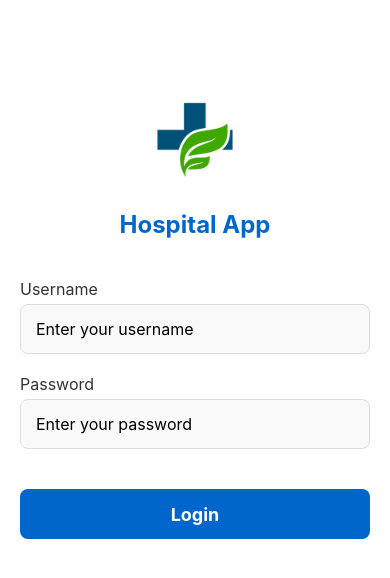
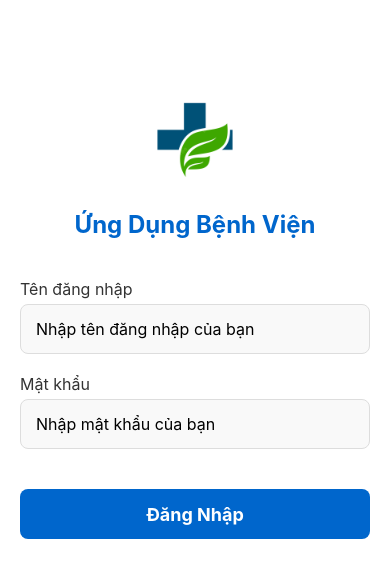
Before and after one commit to nguyentttse180432/hospital_mobile, a React Native app: screen /SimpleLogin in a window 390 px wide. Shown: the top 578 px of the page. Built offline with nearby package versions, Linux system fonts and the light colour scheme.

Commit message:
Chuyển giao diện sang tiếng Việt

```diff
--- a/src/screens/SimpleHomeScreen.js
+++ b/src/screens/SimpleHomeScreen.js
@@ -7,6 +7,7 @@ import {
   Image,
 } from "react-native";
 import AsyncStorage from "@react-native-async-storage/async-storage";
+import hospitalLogo from "../assets/hospital.png"; // Adjust the path as necessary
 
 const SimpleHomeScreen = ({ navigation }) => {
   const [username, setUsername] = useState("");
@@ -43,24 +44,24 @@ const SimpleHomeScreen = ({ navigation }) => {
     <View style={styles.container}>
       <View style={styles.header}>
         <Image
-          source={require("../../assets/hospital.png")}
+          source={hospitalLogo}
           style={styles.logo}
           resizeMode="contain"
         />
-        <Text style={styles.title}>Hospital App</Text>
+        <Text style={styles.title}>Ứng Dụng Bệnh Viện</Text>
       </View>
 
       <View style={styles.welcomeContainer}>
         <Text style={styles.welcomeText}>
-          Welcome, <Text style={styles.usernameText}>{username}</Text>!
+          Xin chào, <Text style={styles.usernameText}>{username}</Text>!
         </Text>
         <Text style={styles.messageText}>
-          You have successfully logged in to the simplified hospital app.
+          Bạn đã đăng nhập thành công vào ứng dụng bệnh viện đơn giản hóa.
         </Text>
       </View>
 
       <TouchableOpacity style={styles.logoutButton} onPress={handleLogout}>
-        <Text style={styles.logoutButtonText}>Logout</Text>
+        <Text style={styles.logoutButtonText}>Đăng Xuất</Text>
       </TouchableOpacity>
     </View>
   );
--- a/src/screens/auth/SimpleLoginScreen.js
+++ b/src/screens/auth/SimpleLoginScreen.js
@@ -18,7 +18,7 @@ const SimpleLoginScreen = ({ navigation }) => {
   const handleLogin = async () => {
     // Simple validation
     if (!username || !password) {
-      Alert.alert("Error", "Please enter both username and password");
+      Alert.alert("Lỗi", "Vui lòng nhập cả tên đăng nhập và mật khẩu");
       return;
     }
 
@@ -30,7 +30,7 @@ const SimpleLoginScreen = ({ navigation }) => {
       // Navigate to the simplified home screen
       navigation.replace("SimpleHome");
     } catch (error) {
-      Alert.alert("Error", "An error occurred during login");
+      Alert.alert("Lỗi", "Đã xảy ra lỗi trong quá trình đăng nhập");
       console.error("Login error:", error);
     }
   };
@@ -43,33 +43,33 @@ const SimpleLoginScreen = ({ navigation }) => {
           style={styles.logo}
           resizeMode="contain"
         />
-        <Text style={styles.title}>Hospital App</Text>
+        <Text style={styles.title}>Ứng Dụng Bệnh Viện</Text>
       </View>
 
       <View style={styles.formContainer}>
         <View style={styles.inputContainer}>
-          <Text style={styles.label}>Username</Text>
+          <Text style={styles.label}>Tên đăng nhập</Text>
           <TextInput
             style={styles.input}
             value={username}
             onChangeText={setUsername}
-            placeholder="Enter your username"
+            placeholder="Nhập tên đăng nhập của bạn"
           />
         </View>
 
         <View style={styles.inputContainer}>
-          <Text style={styles.label}>Password</Text>
+          <Text style={styles.label}>Mật khẩu</Text>
           <TextInput
             style={styles.input}
             value={password}
             onChangeText={setPassword}
             secureTextEntry
-            placeholder="Enter your password"
+            placeholder="Nhập mật khẩu của bạn"
           />
         </View>
 
         <TouchableOpacity style={styles.loginButton} onPress={handleLogin}>
-          <Text style={styles.loginButtonText}>Login</Text>
+          <Text style={styles.loginButtonText}>Đăng Nhập</Text>
         </TouchableOpacity>
       </View>
     </View>
```
